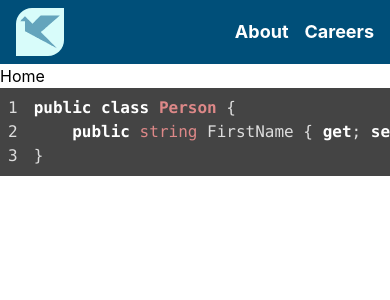
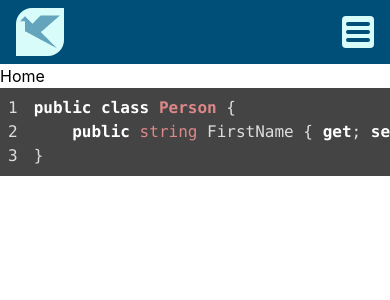
Before and after one commit to Develgo/Develgo.github.io, a React (Create React App) app: page / in a window 390 px wide. Shown: the top 300 px of the page. Built offline with nearby package versions, Linux system fonts and the light colour scheme; the HTML template or start-up script is replaced by a standard one.

Commit message:
Made nav responsive

```diff
--- a/src/components/NavBar.tsx
+++ b/src/components/NavBar.tsx
@@ -1,16 +1,61 @@
 import { Link } from "react-router-dom";
 import homeLogo from '../logo.svg';
+import { useState } from "react";
 
+interface MenuItem {
+    destination: string;
+    label: string;
+}
 
 const NavBar = () => {
+    const [showMenu, setShowMenu] = useState(false);
+
+    const menuItems: MenuItem[] = [
+        {
+            destination: "/about",
+            label: "About"
+        },
+        {
+            destination: "/careers",
+            label: "Careers"
+        },
+    ];
+
+    const toggleMenu = () => {
+        setShowMenu(!showMenu);
+    };
+
     return (
         <nav className="flex items-center justify-between bg-develgo-blue">
             <Link className="cursor-pointer" to="/">
                 <img src={homeLogo} alt="Develgo Logo" className="nav-logo bg-develgo-light-blue" />
             </Link>
-            <div className="mx-4 space-x-4 text-lg text-white font-bold">
-                <Link className="cursor-pointer hover:underline" to="/about">About</Link>
-                <Link className="cursor-pointer hover:underline" to="/careers">Careers</Link>
+            <div className="flex mx-4 space-x-4 text-lg text-white font-bold items-center">
+                {
+                    menuItems.map((menuItem, index) => {
+                        return (
+                            <Link key={index} className="invisible md:visible cursor-pointer hover:underline" to={menuItem.destination}>{menuItem.label}</Link>
+                        );
+                    })
+                }
+                <button className="md:hidden" type="button" onClick={toggleMenu}>
+                    <div className="grid grid-rows-3 bg-develgo-light-blue w-8 h-8 items-center justify-center p-1 rounded">
+                        <div className="bg-develgo-blue w-6 h-1 rounded"></div>
+                        <div className="bg-develgo-blue w-6 h-1 rounded"></div>
+                        <div className="bg-develgo-blue w-6 h-1 rounded"></div>
+                    </div>
+                </button>
+                <div id="dropdown" hidden={!showMenu} className="absolute right-4 top-14 z-10 bg-develgo-blue rounded p-2 border-white border-2">
+                    <ul>
+                        {
+                            menuItems.map((menuItem, index) => {
+                                return (
+                                    <li key={index}><Link className="cursor-pointer hover:underline" to={menuItem.destination} onClick={toggleMenu}>{menuItem.label}</Link></li>
+                                );
+                            })
+                        }
+                    </ul>
+                </div>
             </div>
         </nav>
     );
```
